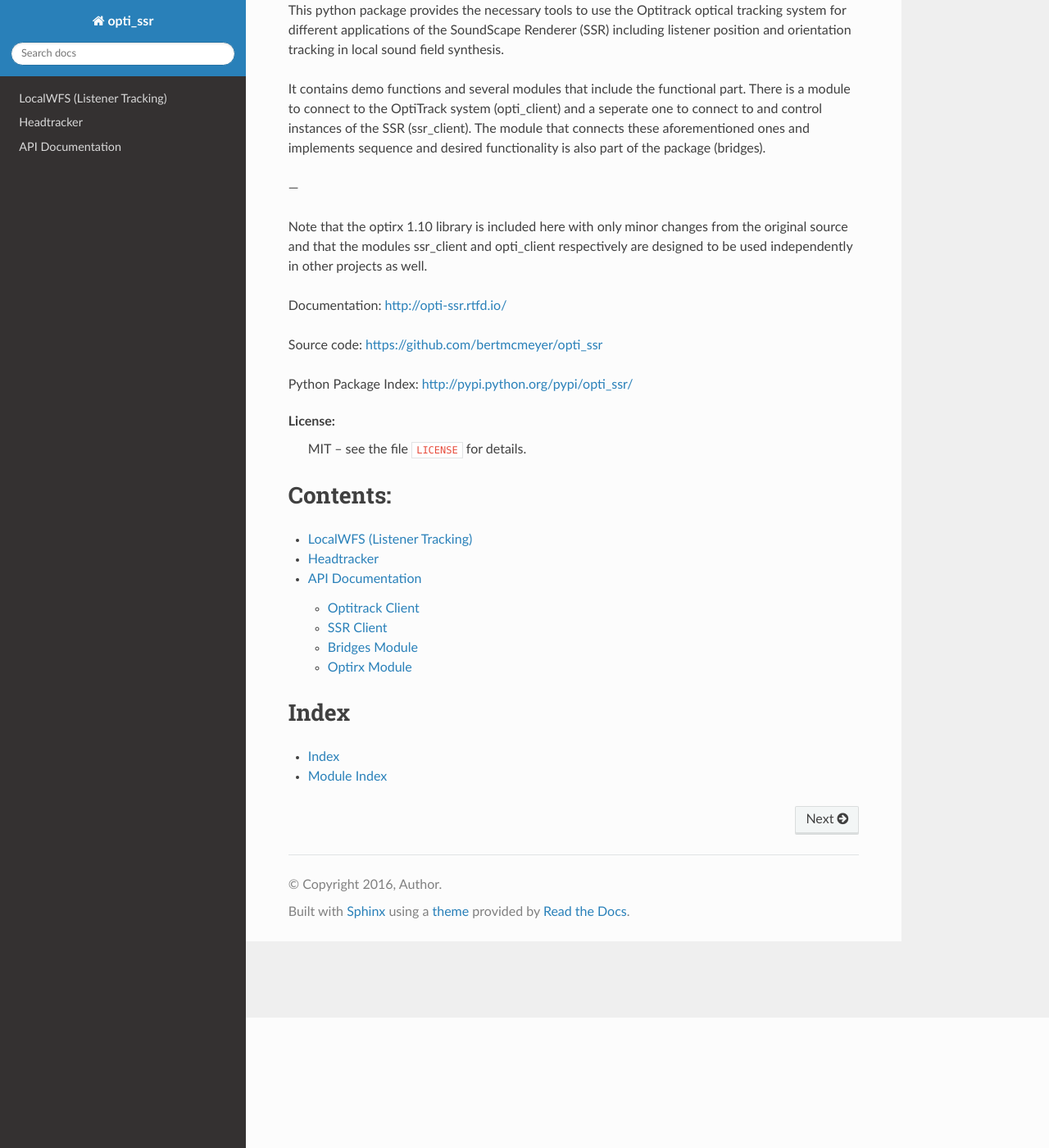
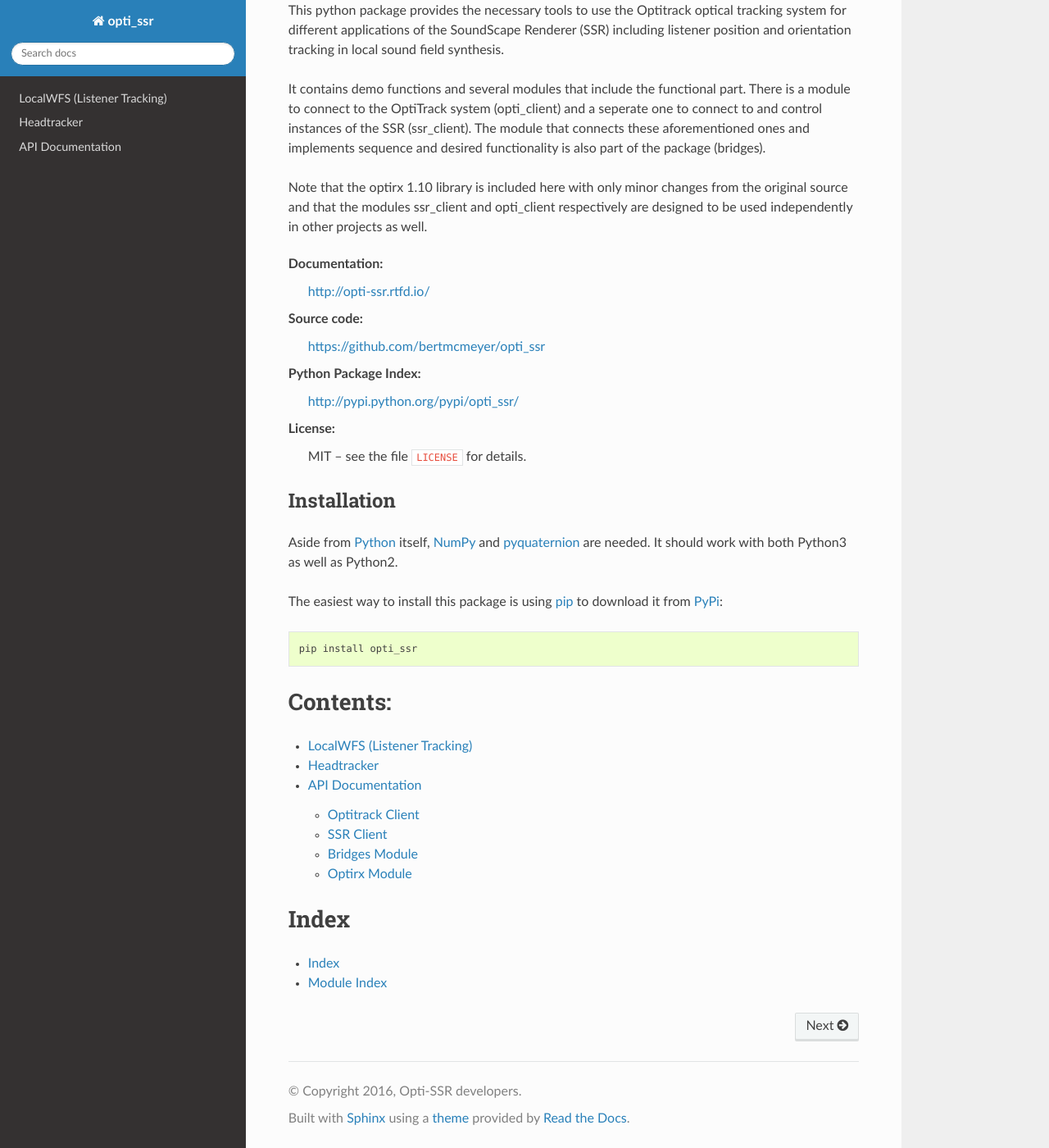
Before and after one commit to OptiTools/opti_ssr, a Sphinx documentation site: the page built from doc/index.rst, in a window 1280 px wide and 1400 px high, scrolled down 159 px. Shown: the whole window at 82% size. Built offline with Sphinx 7.4.7 and the Read the Docs theme 2.0.0, drawn with Linux system fonts in a browser that asks for light colours.

Commit message:
updated author and README

```diff
--- a/README.rst
+++ b/README.rst
@@ -10,20 +10,34 @@ There is a module to connect to the OptiTrack system (opti_client) and
 a seperate one to connect to and control instances of the SSR (ssr_client).
 The module that connects these aforementioned ones and implements sequence and desired functionality is also part of the package (bridges).
 
----
-
 Note that the optirx 1.10 library is included here with only minor changes from the original source and
 that the modules ssr_client and opti_client respectively are designed
 to be used independently in other projects as well.
 
 Documentation:
-http://opti-ssr.rtfd.io/
+    http://opti-ssr.rtfd.io/
 
 Source code:
-https://github.com/bertmcmeyer/opti_ssr
+    https://github.com/bertmcmeyer/opti_ssr
 
 Python Package Index:
-http://pypi.python.org/pypi/opti_ssr/
+    http://pypi.python.org/pypi/opti_ssr/
 
 License:
     MIT -- see the file ``LICENSE`` for details.
+
+Installation
+------------
+
+Aside from Python_ itself, NumPy_ and pyquaternion_ are needed. It should work with both Python3 as well as Python2.
+
+.. _Python: http://www.python.org/
+.. _NumPy: http://www.numpy.org/
+.. _pyquaternion: http://kieranwynn.github.io/pyquaternion/
+
+The easiest way to install this package is using pip_ to download it from PyPi_::
+
+   pip install opti_ssr
+
+.. _pip: https://pip.pypa.io/en/stable/installing/
+.. _PyPi: http://pypi.python.org/pypi/opti_ssr/
--- a/doc/conf.py
+++ b/doc/conf.py
@@ -72,8 +72,8 @@ master_doc = 'index'
 
 # General information about the project.
 project = 'opti_ssr'
-copyright = '2016, Author'
-author = 'Author'
+copyright = '2016, Opti-SSR developers'
+author = 'Opti-SSR developers'
 
 # The version info for the project you're documenting, acts as replacement for
 # |version| and |release|, also used in various other places throughout the
```
